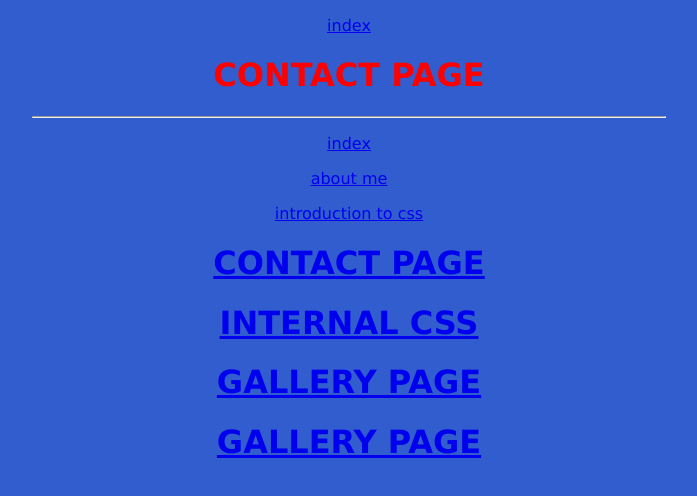
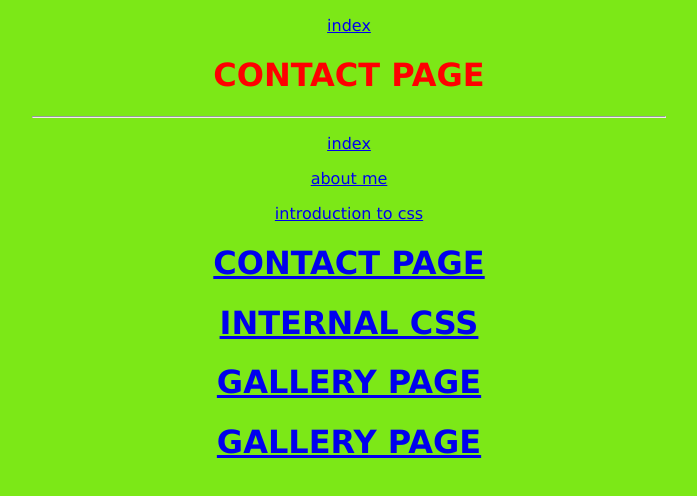
Before and after one commit to opakrwoth/introduction, a plain HTML site: page Contact page.html in a window 1280 px wide. Shown: the whole page, without its empty margins (291-988 px from the left). Drawn offline with Linux system fonts and the light colour scheme.

Commit message:
Update Contact page.html

```diff
--- a/Contact page.html
+++ b/Contact page.html
@@ -6,7 +6,7 @@
     <title>CONTACT PAGE</title>
     <style>
         body{
-            background-color:#315dce;
+            background-color:#7ce817;
             font-family: Verdana, Geneva, Tahoma, sans-serif;
         }
     </style>
```
